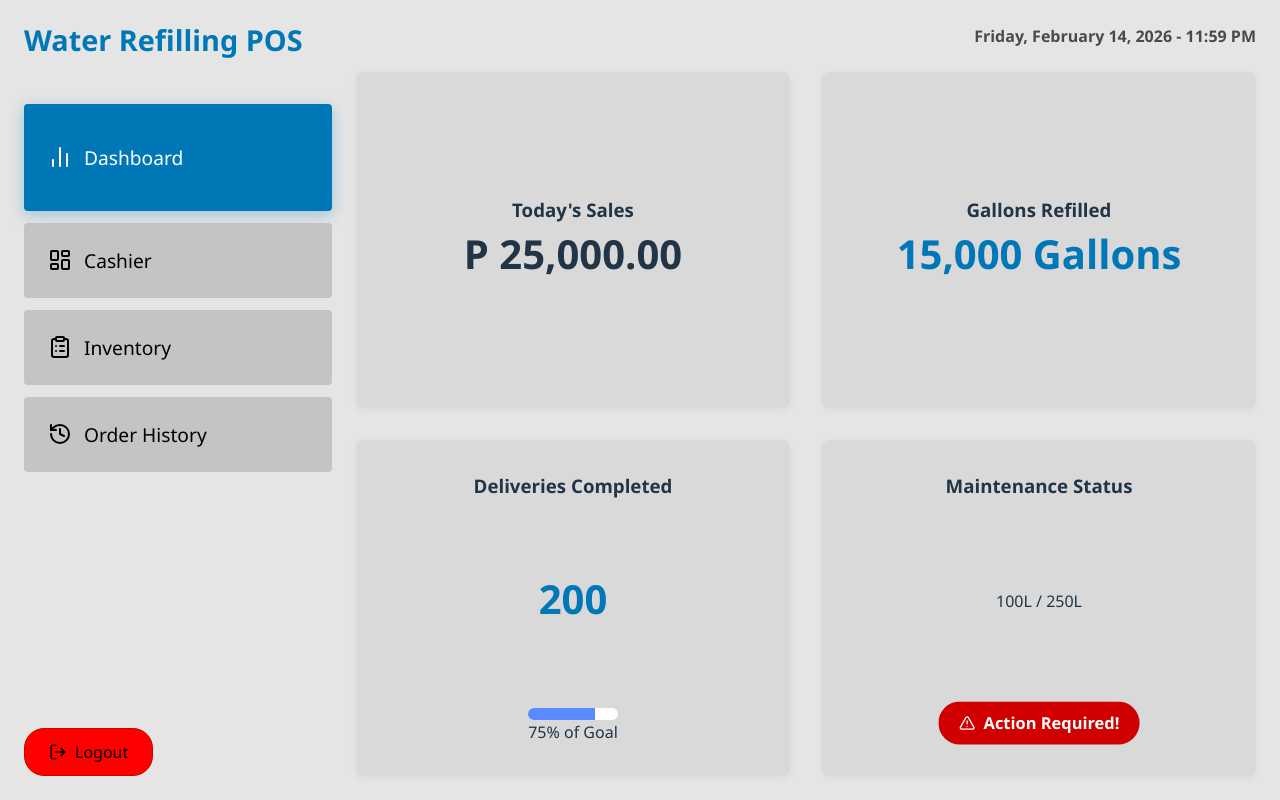
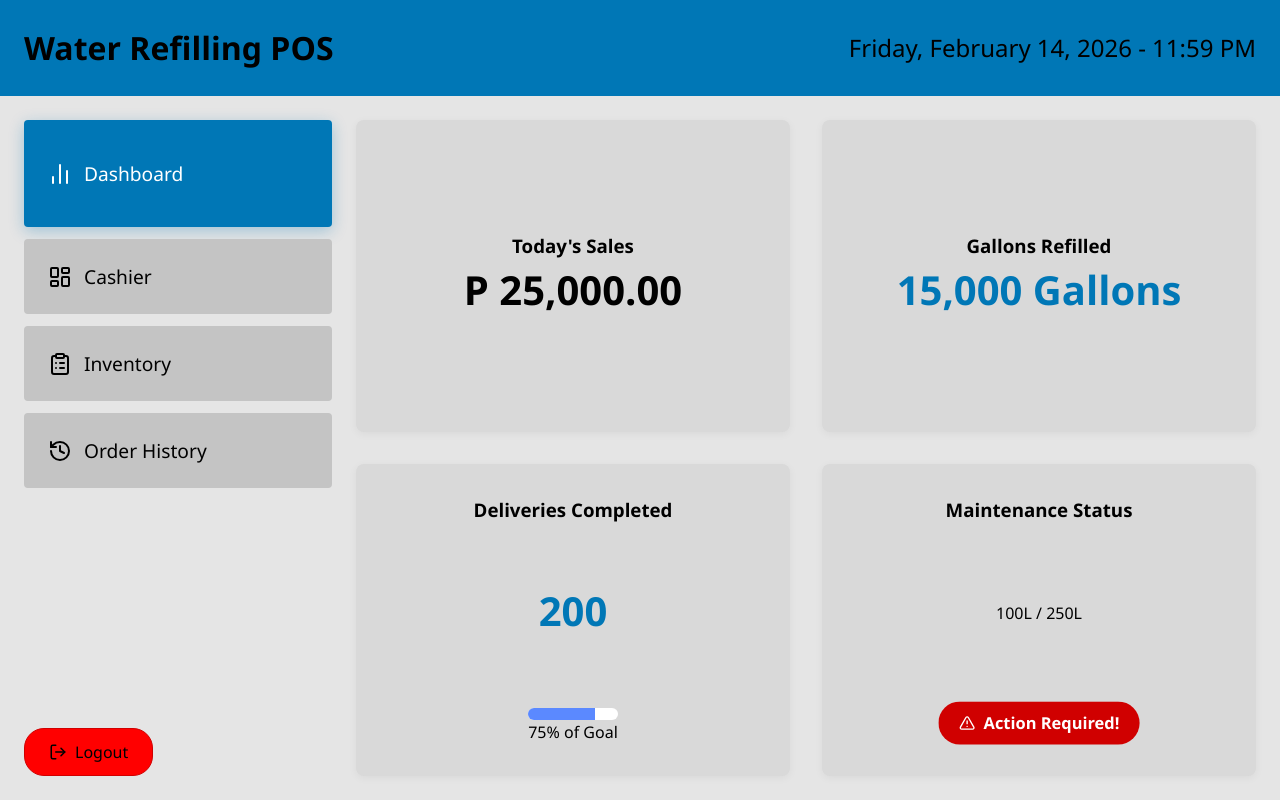
Before and after one commit to leifvash/AppDev, a React (Vite) app in the folder Water-Refilling-POS-and-Monitoring-System/: page /dashboard in a window 1280 px wide. Built offline with nearby package versions, Linux system fonts and the light colour scheme.

Commit message:
html update

```diff
--- a/Water-Refilling-POS-and-Monitoring-System/src/Dashboard.jsx
+++ b/Water-Refilling-POS-and-Monitoring-System/src/Dashboard.jsx
@@ -14,9 +14,13 @@ const Dashboard = () => {
 
 
   return (
+    <div className="dashboard-page">
+      <header className='header-container'>
+          <h1 className="brand-title">Water Refilling POS</h1>
+          <h1 className="date-time">Friday, February 14, 2026 - 11:59 PM</h1>
+      </header>
       <div className="dashboard-container">
         <aside className="sidebar">
-        <h1 className="brand-title">Water Refilling POS</h1>
 
           <nav className="nav-menu">
             <button
@@ -60,9 +64,7 @@ const Dashboard = () => {
         </aside>
 
         <main className="main-content">
-        <header className="header">
-          Friday, February 14, 2026 - 11:59 PM
-        </header>
+
 
           {activeTab === 'dashboard' && (
             <section className="stats-grid">
@@ -113,6 +115,7 @@ const Dashboard = () => {
           )}
         </main>
       </div>
+    </div>
   );
 };
 
--- a/Water-Refilling-POS-and-Monitoring-System/src/styles/Dashboard.css
+++ b/Water-Refilling-POS-and-Monitoring-System/src/styles/Dashboard.css
@@ -1,12 +1,22 @@
 .dashboard-container {
   display: flex;
-  height: 100vh;
+  height: 88vh;
   width: 100%;
   background-color: #e5e5e5;
   font-family: 'Inter', sans-serif;
   padding: 24px;
   box-sizing: border-box;
   gap: 24px;
+}
+
+.header-container {
+  background-color: #0077b6;
+  height: 12vh;
+  color: #000;
+  padding: 16px 24px;
+  display: flex;
+  align-items: center;
+  justify-content: space-between;
 }
 
 .sidebar {
@@ -17,10 +27,15 @@
 }
 
 .brand-title {
-  color: #0077b6;
-  font-size: 1.8rem;
+  color: #000;
+  font-size: 2rem;
   font-weight: 700;
-  margin-bottom: 32px;
+}
+
+.date-time {
+  color: #000;
+  font-size: 1.5rem;
+  font-weight: 500;
 }
 
 .nav-menu {
@@ -72,12 +87,6 @@
   gap: 24px;
 }
 
-.header {
-  text-align: right;
-  color: #4a4a4a;
-  font-weight: 600;
-}
-
 .stats-grid {
   display: grid;
   grid-template-columns: 1fr 1fr;
@@ -88,6 +97,7 @@
 
 .stat-card {
   background-color: #d9d9d9;
+  color:#000;
   border-radius: 8px;
   padding: 32px;
   display: flex;
```
Also changed, not shown: 1 other file (tests, documents, lock files or other folders). Lines whose indentation alone changed are shown as unchanged.
